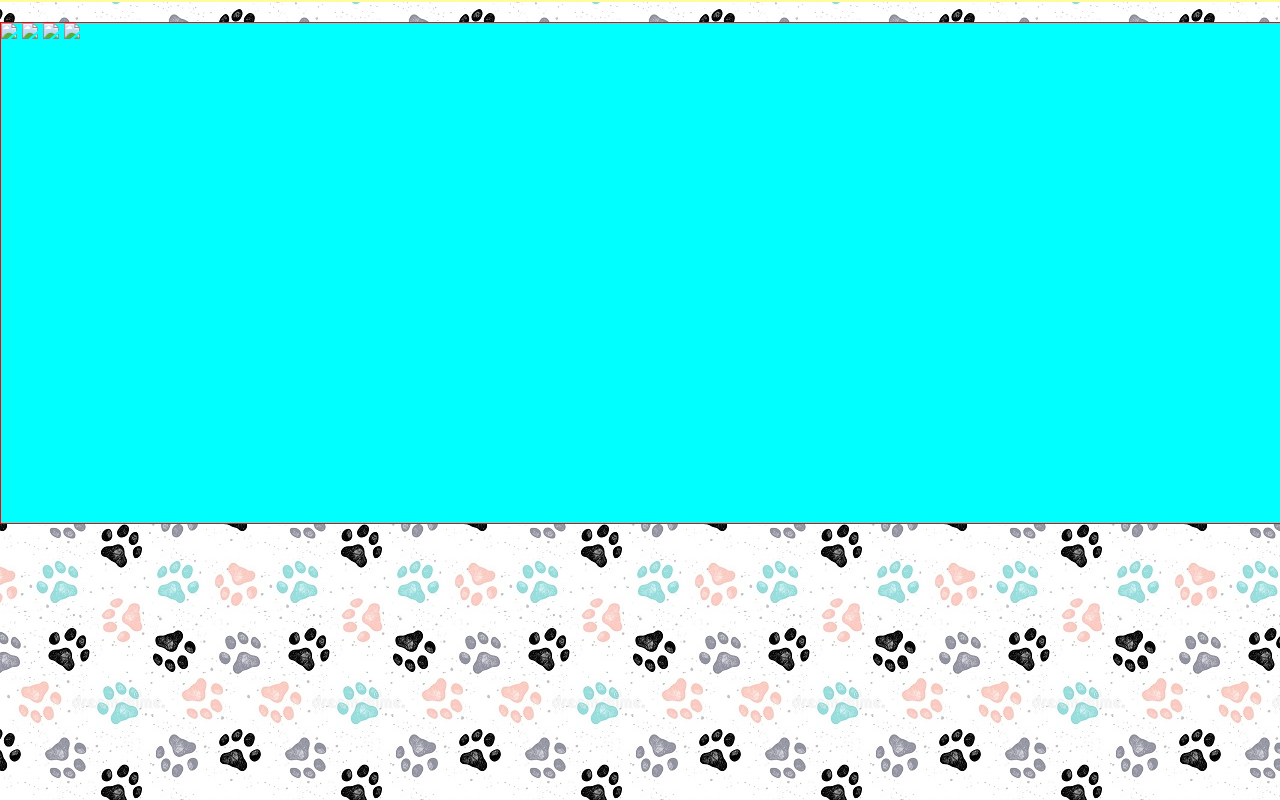
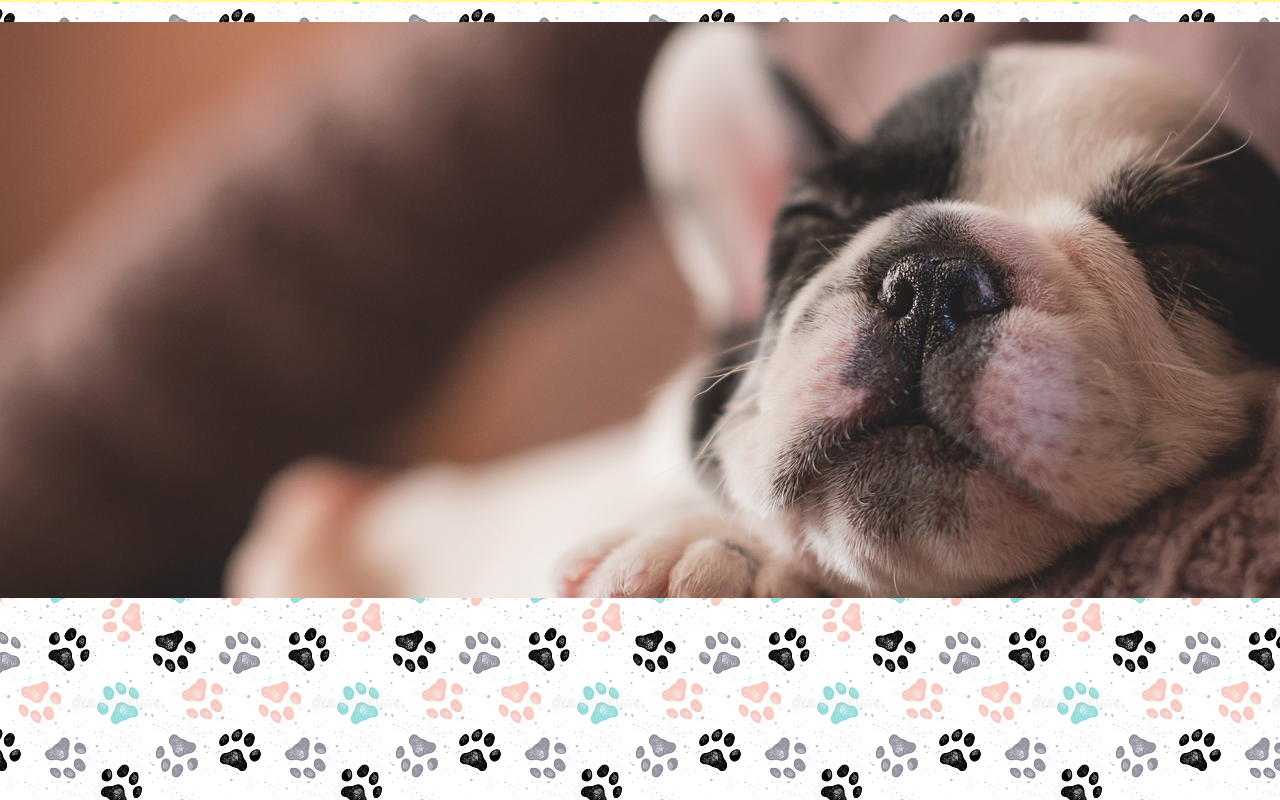
Before and after one commit to matejvalocky/WEB-UTULOK, a plain HTML site: page index.html in a window 1280 px wide. Shown: the part 138-938 px from the top of the page. Drawn offline with Linux system fonts and the light colour scheme.

Commit message:
stylovanie banneru pokracovanie

```diff
--- a/index.html
+++ b/index.html
@@ -5,6 +5,7 @@
     <meta http-equiv="X-UA-Compatible" content="IE=edge">
     <meta name="viewport" content="width=device-width, initial-scale=1.0">
     <link rel="stylesheet" href="./styles.css">
+    <script src="script.js" defer></script>
     <title>Útulok maznáčik</title>
 </head>
 <body>
@@ -36,11 +37,11 @@
         </div>
 
         <div class="banner">
-            <img class="mySlides w3-animate-fading" src="img_01.jpg">
-            <img class="mySlides w3-animate-fading" src="img_02.jpg">
-            <img class="mySlides w3-animate-fading" src="img_03.jpg">
-            <img class="mySlides w3-animate-fading" src="img_04.jpg">
+
         </div>
+
+
+
 
 
 
--- a/styles.css
+++ b/styles.css
@@ -32,11 +32,14 @@ body{
 .banner{
     top: 160px;
     width: 100%;
-    height: 500px;
-    border: 1px red solid;
+    height: 576px;
+    /* border: 1px red solid; */
     margin: 0 auto;
-    background-color: aqua;
     position: absolute;
+    /* background-color: black; */
+    /* opacity: 50%; */
+    background-image: url(./img/20ku6/banner-dog-02.JPG);
+
 }
 
 
```
Also changed, not shown: img/20ku6/banner-dog-01.JPG (added), img/20ku6/banner-dog-02.JPG (added), img/20ku6/banner-dog-03.JPG (added), img/20ku6/banner-dog-04.JPG (added), img/20ku6/banner-dog-05.JPG (added), scripts.js (added).
